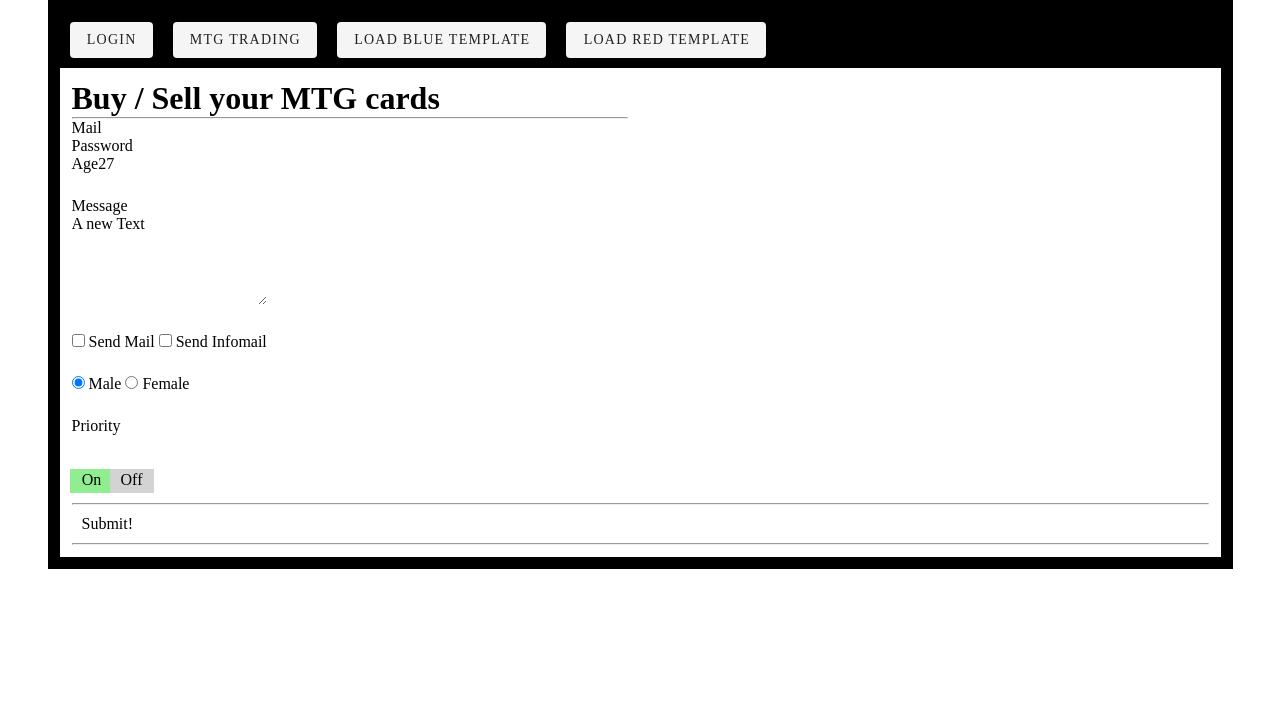
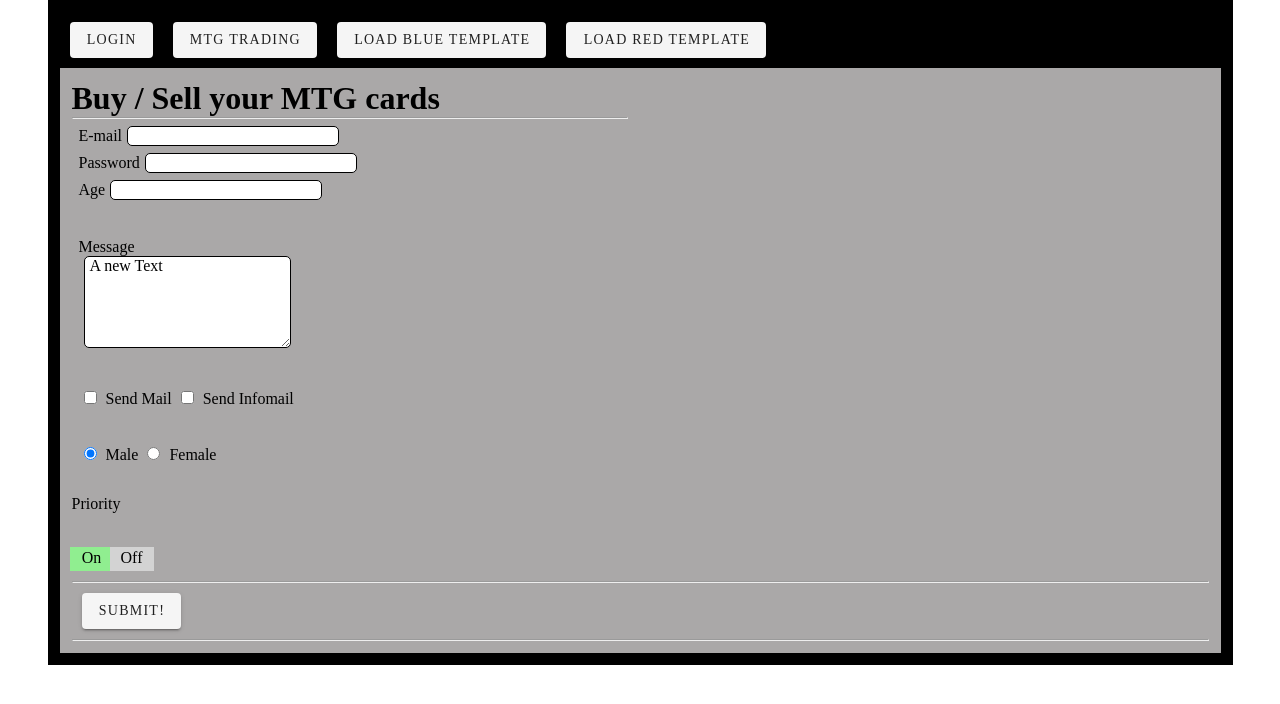
Before and after one commit to TREX1883/final-vue-project-Daniel-Purrington, a Vue app: page / in a window 1280 px wide. Both pictures are taken after a click on the button "MTG TRADING". Shown: the top 704 px of the page. Built offline with nearby package versions, Linux system fonts and the light colour scheme; what vue-resource would draw is missing.

Commit message:
fix forms

```diff
--- a/src/components/Trading.vue
+++ b/src/components/Trading.vue
@@ -6,7 +6,7 @@
                     <h1>Buy / Sell your MTG cards</h1>
                     <hr>
                     <div class="form-group">
-                        <label for="email">Mail</label>
+                        <label for="email">E-mail</label>
                         <input
                                 type="text"
                                 id="email"
@@ -103,10 +103,10 @@
             <hr>
             <div class="row">
                 <div class="col-xs-12 col-sm-8 col-sm-offset-2 col-md-6 col-md-offset-3">
-                    <button
+                    <v-btn
                             class="btn btn-primary"
                             @click.prevent="submitted">Submit!
-                    </button>
+                    </v-btn>
                 </div>
             </div>
         </form>
@@ -145,7 +145,7 @@
                 userData: {
                     email: '',
                     password: '',
-                    age: 27
+                    age: ''
                 },
                 message: 'A new Text',
                 sendMail: [],
@@ -170,7 +170,16 @@
 <style scoped>
 
 .container {
+    background-color: rgb(170, 168, 168);
+}
+.form-group {
+    margin: 7px;
+}
+input, textarea, v-btn{
+    margin: 0px 5px;
+    padding: 0px 5px;
     background-color: white;
+    border: 1px solid black;
+    border-radius: 5px;
 }
-
 </style>
```
